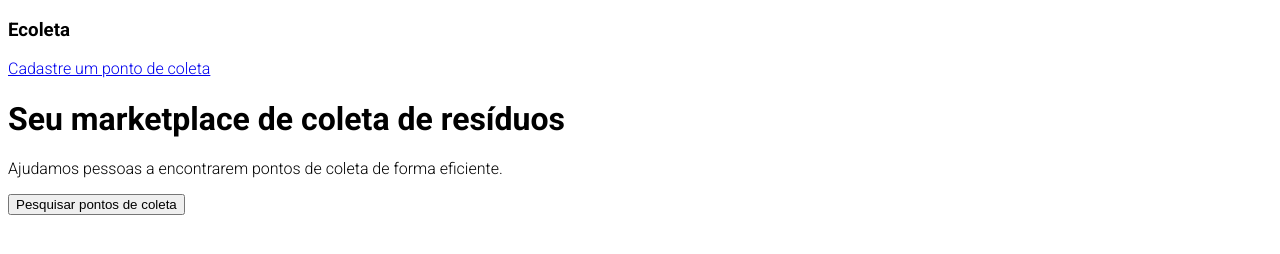
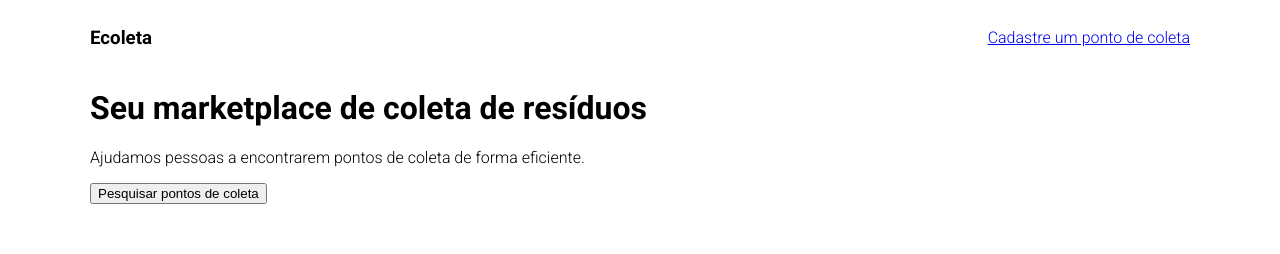
Before and after one commit to johnwss/nlw01, a plain HTML site: page index.html in a window 1280 px wide. Drawn offline with Linux system fonts and the light colour scheme.

Commit message:
segundo commit

```diff
--- a/index.html
+++ b/index.html
@@ -11,12 +11,14 @@
 </head>
 <body>
 
-        <div>
+        <div class="content">
+                <header>
+
        <h3>Ecoleta</h3>
 
 
        <a href="#">Cadastre um ponto de coleta</a>
-
+</header>
 
        <h1>Seu marketplace de coleta de resíduos</h1>
 
--- a/styles/main.css
+++ b/styles/main.css
@@ -1,3 +1,18 @@
 html{
         font-family: 'Roboto', sans-serif;
 }
+
+header{
+        display: flex;
+        align-items: center;
+        justify-content: space-between;
+}
+
+
+
+.content{
+        width: 90%;
+        max-width: 1100px;
+        margin: 0 auto;
+
+}
```
